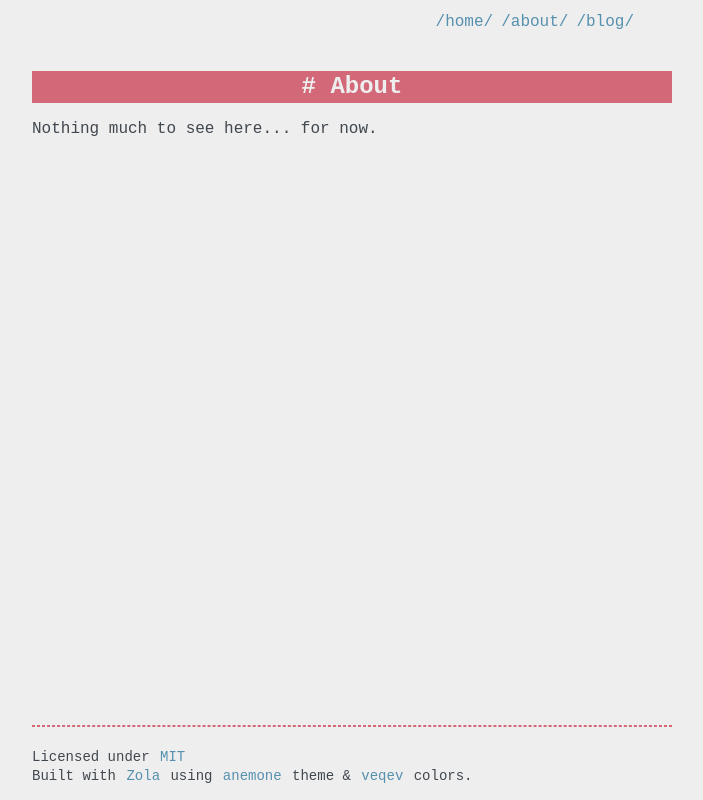
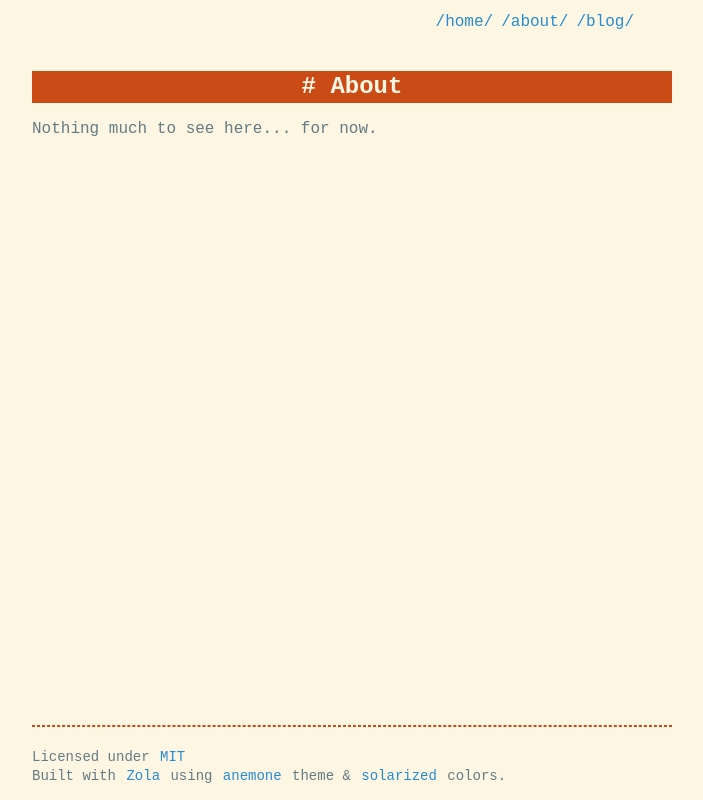
Before and after one commit to wags-1314/wags-1314.github.io, a plain HTML site: page docs/about/index.html in a window 1280 px wide. Shown: the whole page, without its empty margins (288-991 px from the left). Drawn offline with Linux system fonts and the light colour scheme.

Commit message:
solarized theme

```diff
--- a/docs/about/index.html
+++ b/docs/about/index.html
@@ -110,7 +110,7 @@
 <div class=footContainer>
   <div class="footLeft">
     <p>Licensed under <a target="_blank" rel="noopener noreferrer" href="https://fr.wikipedia.org/wiki/Licence_MIT">MIT</a><br>
-      Built with <a target="_blank" rel="noopener noreferrer" href="https://www.getzola.org">Zola</a> using <a target="_blank" rel="noopener noreferrer" href="https://github.com/Speyll/anemone">anemone</a> theme &amp; <a target="_blank" rel="noopener noreferrer" href="https://github.com/Speyll/veqev">veqev</a> colors.<br>
+      Built with <a target="_blank" rel="noopener noreferrer" href="https://www.getzola.org">Zola</a> using <a target="_blank" rel="noopener noreferrer" href="https://github.com/Speyll/anemone">anemone</a> theme &amp; <a target="_blank" rel="noopener noreferrer" href="https://ethanschoonover.com/solarized/">solarized</a> colors.<br>
     </p>
   </div>
 
--- a/docs/css/style.css
+++ b/docs/css/style.css
@@ -1,52 +1,52 @@
 :root,
 :root.light {
-  --bgColor: #EEEEEE;
-  --fgColor: #41474E;
-  --metaColor: #D26878;
+  --bgColor: #fdf6e3;
+  --fgColor: #657b83;
+  --metaColor: #cb4b16;
   --headColor: #;
-  --linkColor: #5690AF;
+  --linkColor: #268bd2;
   --hovColor: #22453F;
-  --bgSelect: #FFFAE1;
+  --bgSelect: #eee8d5;
   --bgUrl: url(https://i.ibb.co/Qpkrw4V/tile-Light.webp) repeat;
-  --red: #D26878;
-  --dimRed: #623039;
-  --orange: #e08f67;
-  --dimOrange: #926048;
-  --yellow: #FFFAE1;
-  --dimYellow: #D5C5A1;
-  --green: #56AFA0;
-  --dimGreen: #22453F;
-  --blue: #5690AF;
-  --dimBlue: #223844;
-  --purple: #9271D6;
-  --dimPurple: #47356C;
-  --grey: #CBCDCD;
-  --dimGrey: #646868
+  --red: #dc322f;
+  --dimRed: #dc322f;
+  --orange: #cb4b16;
+  --dimOrange: #cb4b16;
+  --yellow: #b58900;
+  --dimYellow: #b58900;
+  --green: #859900;
+  --dimGreen: #859900;
+  --blue: #268bd2;
+  --dimBlue: #268bd2;
+  --purple: #d33682;
+  --dimPurple: #d33682;
+  --grey: #93a1a1;
+  --dimGrey: #93a1a1
 }
 
 :root.dark {
-  --bgColor: #222529;
-  --fgColor: #D6D6D6;
-  --metaColor: #78B6AD;
+  --bgColor: #002b36;
+  --fgColor: #839496;
+  --metaColor: #dc322f;
   --headColor: #;
-  --linkColor: #DBD5BC;
-  --hovColor: #E2AEA2;
-  --bgSelect: #464949;
+  --linkColor: #268bd2;
+  --hovColor: #22453f;
+  --bgSelect: #073642;
   --bgUrl: url(https://i.ibb.co/LzrFBFJ/tileDark.webp) repeat;
-  --red: #CD909B;
-  --dimRed: #684249;
-  --orange: #E2AEA2;
-  --dimOrange: #704941;
-  --yellow: #DBD5BC;
-  --dimYellow: #6F6847;
-  --green: #78B6AD;
-  --dimGreen: #3E615C;
-  --blue: #87C9E5;
-  --dimBlue: #38494F;
-  --purple: #CEA7DE;
-  --dimPurple: #5E406A;
-  --grey: #CBCDCD;
-  --dimGrey: #464949
+  --red: #dc322f;
+  --dimRed: #dc322f;
+  --orange: #cb4b16;
+  --dimOrange: #cb4b16;
+  --yellow: #b58900;
+  --dimYellow: #b58900;
+  --green: #859900;
+  --dimGreen: #859900;
+  --blue: #268bd2;
+  --dimBlue: #268bd2;
+  --purple: #d33682;
+  --dimPurple: #d33682;
+  --grey: #586e75;
+  --dimGrey: #586e75
 }
 
 ::-moz-selection {
```
Also changed, not shown: docs/blog/first-blog/index.html (+1 -1 lines), docs/blog/index.html (+1 -1 lines), docs/index.html (+1 -1 lines), docs/tags/general/index.html (+1 -1 lines), docs/tags/index.html (+1 -1 lines).
